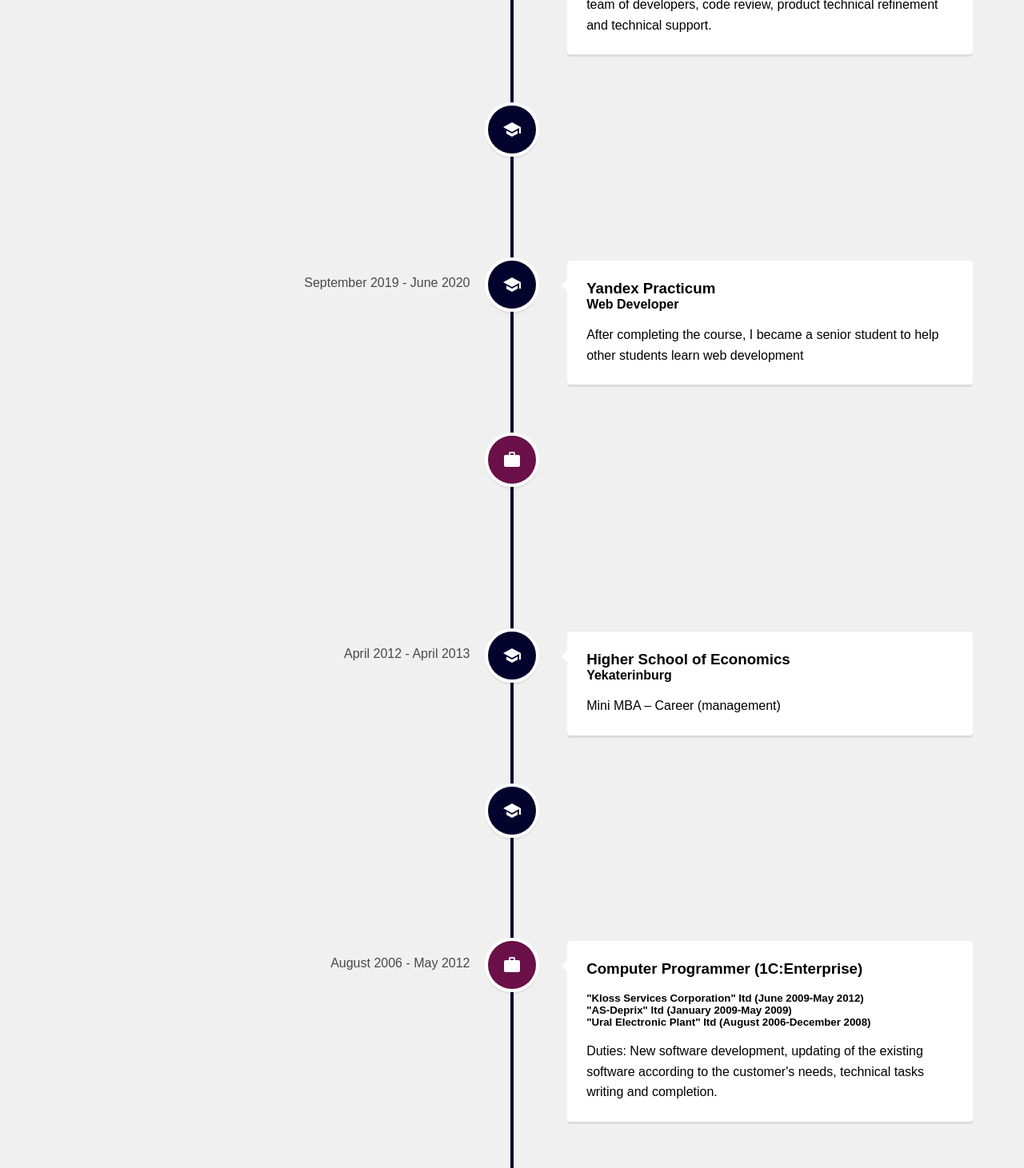
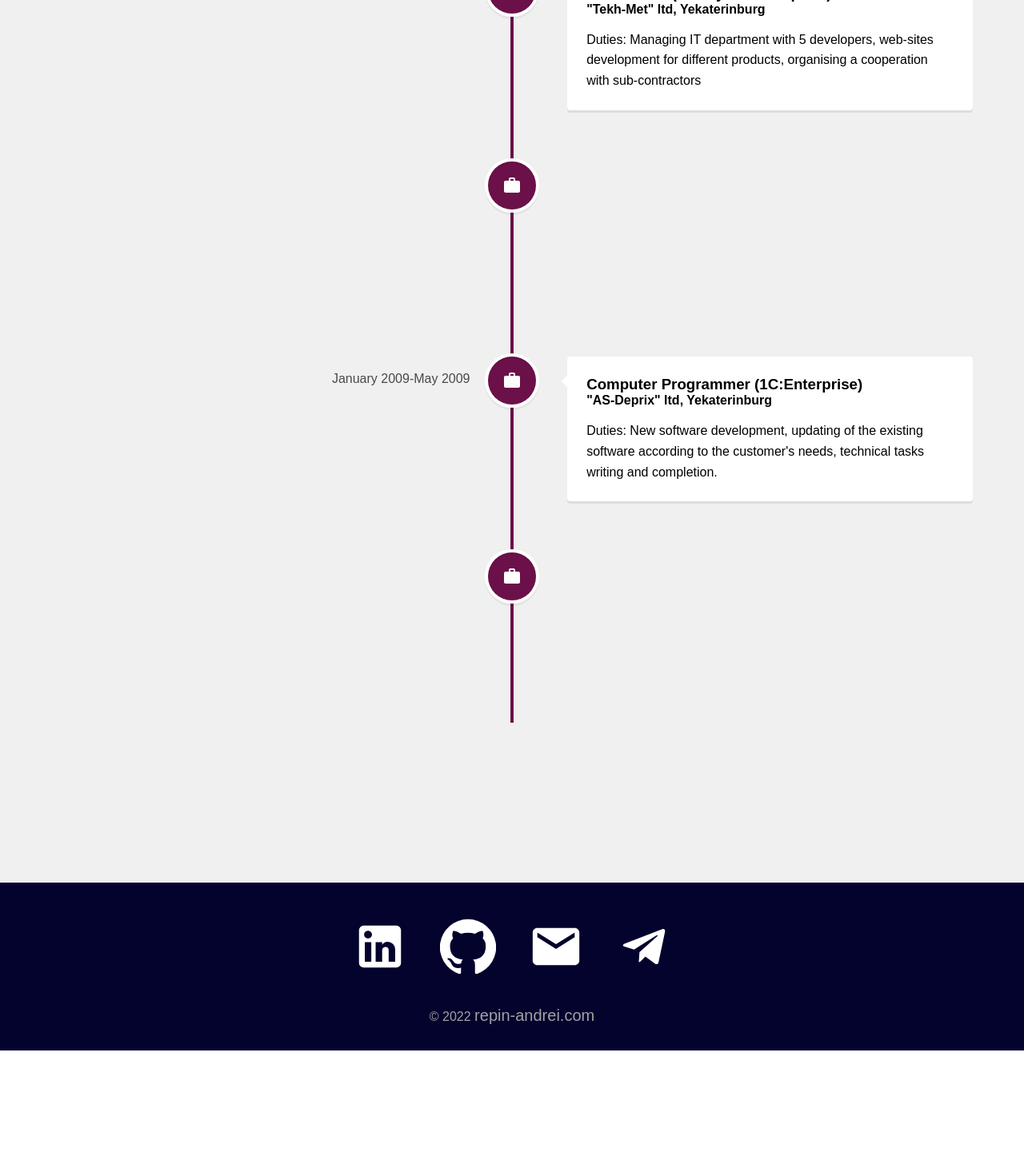
Before and after one commit to RA404/-react-portfolio, a React (Create React App) app: page /experience in a window 1280 px wide. Shown: the part 420-1881 px from the top of the page at 80% size. After the commit the page ends 1734 px from the top, so only its background shows below. Built offline with nearby package versions, Linux system fonts and the light colour scheme.

Commit message:
add new page education

```diff
--- a/src/App.js
+++ b/src/App.js
@@ -9,6 +9,7 @@
 import Footer from './components/Footer';
 import ProjectDisplay from './pages/ProjectDisplay';
 import TestimonialDisplay from './pages/TestimonialDisplay';
+import Education from './pages/Education';
 
 function App() {
 
@@ -25,6 +26,7 @@
           <Route path='/projects' element={<Projects />} />
           <Route path='/project/:id' element={<ProjectDisplay />} />
           <Route path='/experience' element={<Experience />} />
+          <Route path='/education' element={<Education />} />
           <Route path='/testimonials' element={<Testimonials />} />
           <Route path='/testimonial/:id' element={<TestimonialDisplay />} />
         </Routes>
--- a/src/components/Navbar.js
+++ b/src/components/Navbar.js
@@ -23,6 +23,7 @@
                 <Link to='/' className='link__item'>Home</Link>
                 <Link to='/projects' className='link__item'>Projects</Link>
                 <Link to='/experience' className='link__item'>Experience</Link>
+                <Link to='/education' className='link__item'>Education</Link>
                 <Link to='/testimonials' className='link__item'>Testimonials</Link>
             </div>
         </div>
--- /dev/null
+++ b/src/pages/Education.js
@@ -0,0 +1,107 @@
+import React, { useEffect } from 'react';
+import { VerticalTimeline, VerticalTimelineElement } from 'react-vertical-timeline-component';
+import 'react-vertical-timeline-component/style.min.css';
+import SchoolIcon from '@material-ui/icons/School';
+
+function Experience() {
+
+  useEffect(() => {
+    document.title = 'Repin Andrei - Education';;
+  });
+
+  return (
+    <div className='experience'>
+      <VerticalTimeline lineColor='#03032D'>
+
+        <VerticalTimelineElement
+          className='vertical-timeline-element--education'
+          date='September 2022 - December 2022'
+          iconStyle={{ background: '#03032D', color: '#fff' }}
+          icon={<SchoolIcon />}
+        >
+          <h3 className='vertical-timeline-element-title'>edX: HarvardX CS50W</h3>
+          <h4 className='vertical-timeline-element-subtitle'>CS50's Web Programming with Python and JavaScript</h4>
+        </VerticalTimelineElement>
+
+        <VerticalTimelineElement
+          className='vertical-timeline-element--education'
+          date='April 2022 - July 2022'
+          iconStyle={{ background: '#03032D', color: '#fff' }}
+          icon={<SchoolIcon />}
+        >
+          <h3 className='vertical-timeline-element-title'>Preparation for admission to US universities</h3>
+          <p>MSc in Data Science</p>
+        </VerticalTimelineElement>
+
+        <VerticalTimelineElement
+          className='vertical-timeline-element--education'
+          date='November 2020 - October 2021'
+          iconStyle={{ background: '#03032D', color: '#fff' }}
+          icon={<SchoolIcon />}
+        >
+          <h3 className='vertical-timeline-element-title'>Yandex Practicum</h3>
+          <h4 className='vertical-timeline-element-subtitle'>Python Backend Developer</h4>
+          <p>I was a tech lead on a team project</p>
+        </VerticalTimelineElement>
+
+        <VerticalTimelineElement
+          className='vertical-timeline-element--education'
+          date='September 2019 - June 2020'
+          iconStyle={{ background: '#03032D', color: '#fff' }}
+          icon={<SchoolIcon />}
+        >
+          <h3 className='vertical-timeline-element-title'>Yandex Practicum</h3>
+          <h4 className='vertical-timeline-element-subtitle'>Web Developer</h4>
+          <p>After completing the course, I became a senior student to help other students learn web development</p>
+        </VerticalTimelineElement>
+
+        <VerticalTimelineElement
+          className='vertical-timeline-element--education'
+          date='April 2012 - April 2013'
+          iconStyle={{ background: '#03032D', color: '#fff' }}
+          icon={<SchoolIcon />}
+        >
+          <h3 className='vertical-timeline-element-title'>Higher School of Economics</h3>
+          <h4 className='vertical-timeline-element-subtitle'>Yekaterinburg</h4>
+          <p>Mini MBA – Career (management)</p>
+        </VerticalTimelineElement>
+
+        <VerticalTimelineElement
+          className='vertical-timeline-element--education'
+          date='September 2011 - September 2012'
+          iconStyle={{ background: '#03032D', color: '#fff' }}
+          icon={<SchoolIcon />}
+        >
+          <h3 className='vertical-timeline-element-title'>Higher School of Economics</h3>
+          <h4 className='vertical-timeline-element-subtitle'>Yekaterinburg</h4>
+          <p>Financial Management</p>
+        </VerticalTimelineElement>
+
+        <VerticalTimelineElement
+          className='vertical-timeline-element--education'
+          date='September 2006 - June 2010'
+          iconStyle={{ background: '#03032D', color: '#fff' }}
+          icon={<SchoolIcon />}
+        >
+          <h3 className='vertical-timeline-element-title'>Ural State Technical University, Yekaterinburg</h3>
+          <h4 className='vertical-timeline-element-subtitle'>Department of Applied Computer Science in Economics</h4>
+          <p>Bachelor (Specialist) Degree in Applied Computer Science in Economics</p>
+        </VerticalTimelineElement>
+
+        <VerticalTimelineElement
+          className='vertical-timeline-element--education'
+          date='September 2003 - June 2006'
+          iconStyle={{ background: '#03032D', color: '#fff' }}
+          icon={<SchoolIcon />}
+        >
+          <h3 className='vertical-timeline-element-title'>Ural Technological College, Sverdlovsk Region</h3>
+          <h4 className='vertical-timeline-element-subtitle'>Department of Software Engineering for Computers and Computer-based Systems</h4>
+          <p>Technician (Vocational qualification, diploma)</p>
+        </VerticalTimelineElement>
+
+      </VerticalTimeline>
+    </div>
+  )
+}
+
+export default Experience
--- a/src/pages/Experience.js
+++ b/src/pages/Experience.js
@@ -1,7 +1,6 @@
 import React, { useEffect } from 'react';
 import { VerticalTimeline, VerticalTimelineElement } from 'react-vertical-timeline-component';
 import 'react-vertical-timeline-component/style.min.css';
-import SchoolIcon from '@material-ui/icons/School';
 import WorkIcon from '@material-ui/icons/Work';
 
 function Experience() {
@@ -12,17 +11,7 @@
 
   return (
     <div className='experience'>
-      <VerticalTimeline lineColor='#03032D'>
-
-      <VerticalTimelineElement
-          className='vertical-timeline-element--education'
-          date='April 2022 - July 2022'
-          iconStyle={{ background: '#03032D', color: '#fff' }}
-          icon={<SchoolIcon />}
-        >
-          <h3 className='vertical-timeline-element-title'>Preparation for admission to US universities</h3>
-          <p>MSc in Data Science</p>
-        </VerticalTimelineElement>
+      <VerticalTimeline lineColor='#6B1049'>
 
         <VerticalTimelineElement
           className='vertical-timeline-element--work'
@@ -33,28 +22,6 @@
           <h3 className='vertical-timeline-element-title'>Teach Lead</h3>
           <h4 className='vertical-timeline-element-subtitle'>"Talk-ed" ltd, Yekaterinburg</h4>
           <p>Duties: MVP and IT architecture development, assembling the team of developers, code review, product technical refinement and technical support.</p>
-        </VerticalTimelineElement>
-
-        <VerticalTimelineElement
-          className='vertical-timeline-element--education'
-          date='November 2020 - October 2021'
-          iconStyle={{ background: '#03032D', color: '#fff' }}
-          icon={<SchoolIcon />}
-        >
-          <h3 className='vertical-timeline-element-title'>Yandex Practicum</h3>
-          <h4 className='vertical-timeline-element-subtitle'>Python Backend Developer</h4>
-          <p>I was a tech lead on a team project</p>
-        </VerticalTimelineElement>
-
-        <VerticalTimelineElement
-          className='vertical-timeline-element--education'
-          date='September 2019 - June 2020'
-          iconStyle={{ background: '#03032D', color: '#fff' }}
-          icon={<SchoolIcon />}
-        >
-          <h3 className='vertical-timeline-element-title'>Yandex Practicum</h3>
-          <h4 className='vertical-timeline-element-subtitle'>Web Developer</h4>
-          <p>After completing the course, I became a senior student to help other students learn web development</p>
         </VerticalTimelineElement>
 
         <VerticalTimelineElement
@@ -71,63 +38,42 @@
         </VerticalTimelineElement>
 
         <VerticalTimelineElement
-          className='vertical-timeline-element--education'
-          date='April 2012 - April 2013'
-          iconStyle={{ background: '#03032D', color: '#fff' }}
-          icon={<SchoolIcon />}
+          className='vertical-timeline-element--work'
+          date='June 2009-May 2012'
+          iconStyle={{ background: '#6B1049', color: '#fff' }}
+          icon={<WorkIcon />}
         >
-          <h3 className='vertical-timeline-element-title'>Higher School of Economics</h3>
-          <h4 className='vertical-timeline-element-subtitle'>Yekaterinburg</h4>
-          <p>Mini MBA – Career (management)</p>
-        </VerticalTimelineElement>
-
-        <VerticalTimelineElement
-          className='vertical-timeline-element--education'
-          date='September 2011 - September 2012'
-          iconStyle={{ background: '#03032D', color: '#fff' }}
-          icon={<SchoolIcon />}
-        >
-          <h3 className='vertical-timeline-element-title'>Higher School of Economics</h3>
-          <h4 className='vertical-timeline-element-subtitle'>Yekaterinburg</h4>
-          <p>Financial Management</p>
+          <h3 className='vertical-timeline-element-title'>Computer Programmer (1C:Enterprise)</h3>
+          <h4 className='vertical-timeline-element-subtitle'>"Kloss Services Corporation" ltd, Yekaterinburg</h4>
+          <p>
+          Duties: New software development, updating of the existing software according to the customer's needs, technical tasks writing and completion.
+          </p>
         </VerticalTimelineElement>
 
         <VerticalTimelineElement
           className='vertical-timeline-element--work'
-          date='August 2006 - May 2012'
+          date='January 2009-May 2009'
           iconStyle={{ background: '#6B1049', color: '#fff' }}
           icon={<WorkIcon />}
         >
           <h3 className='vertical-timeline-element-title'>Computer Programmer (1C:Enterprise)</h3>
-          <br />
-          <h5 className='vertical-timeline-element-subtitle'>"Kloss Services Corporation" ltd (June 2009-May 2012)</h5>
-          <h5 className='vertical-timeline-element-subtitle'>"AS-Deprix" ltd (January 2009-May 2009)</h5>
-          <h5 className='vertical-timeline-element-subtitle'>"Ural Electronic Plant" ltd (August 2006-December 2008)</h5>
+          <h4 className='vertical-timeline-element-subtitle'>"AS-Deprix" ltd, Yekaterinburg</h4>
           <p>
-            Duties: New software development, updating of the existing software according to the customer's needs, technical tasks writing and completion.
+          Duties: New software development, updating of the existing software according to the customer's needs, technical tasks writing and completion.
           </p>
         </VerticalTimelineElement>
 
         <VerticalTimelineElement
-          className='vertical-timeline-element--education'
-          date='September 2006 - June 2010'
-          iconStyle={{ background: '#03032D', color: '#fff' }}
-          icon={<SchoolIcon />}
+          className='vertical-timeline-element--work'
+          date='August 2006-December 2008'
+          iconStyle={{ background: '#6B1049', color: '#fff' }}
+          icon={<WorkIcon />}
         >
-          <h3 className='vertical-timeline-element-title'>Ural State Technical University, Yekaterinburg</h3>
-          <h4 className='vertical-timeline-element-subtitle'>Department of Applied Computer Science in Economics</h4>
-          <p>Bachelor (Specialist) Degree in Applied Computer Science in Economics</p>
-        </VerticalTimelineElement>
-
-        <VerticalTimelineElement
-          className='vertical-timeline-element--education'
-          date='September 2003 - June 2006'
-          iconStyle={{ background: '#03032D', color: '#fff' }}
-          icon={<SchoolIcon />}
-        >
-          <h3 className='vertical-timeline-element-title'>Ural Technological College, Sverdlovsk Region</h3>
-          <h4 className='vertical-timeline-element-subtitle'>Department of Software Engineering for Computers and Computer-based Systems</h4>
-          <p>Technician (Vocational qualification, diploma)</p>
+          <h3 className='vertical-timeline-element-title'>Computer Programmer (1C:Enterprise)</h3>
+          <h4 className='vertical-timeline-element-subtitle'>"Ural Electronic Plant" ltd, Yekaterinburg</h4>
+          <p>
+          Duties: New software development, updating of the existing software according to the customer's needs, technical tasks writing and completion.
+          </p>
         </VerticalTimelineElement>
 
       </VerticalTimeline>
--- a/src/styles/Navbar.css
+++ b/src/styles/Navbar.css
@@ -65,7 +65,7 @@
     border-bottom: 3px solid #fff;
   }
 
-  @media only screen and (max-width: 720px) {
+  @media only screen and (max-width: 760px) {
     .toggleButton {
       display: flex;
     }
@@ -74,7 +74,7 @@
     }
   }
 
-  @media only screen and (min-width: 720px) {
+  @media only screen and (min-width: 760px) {
     .toggleButton {
       display: none;
     }
```
